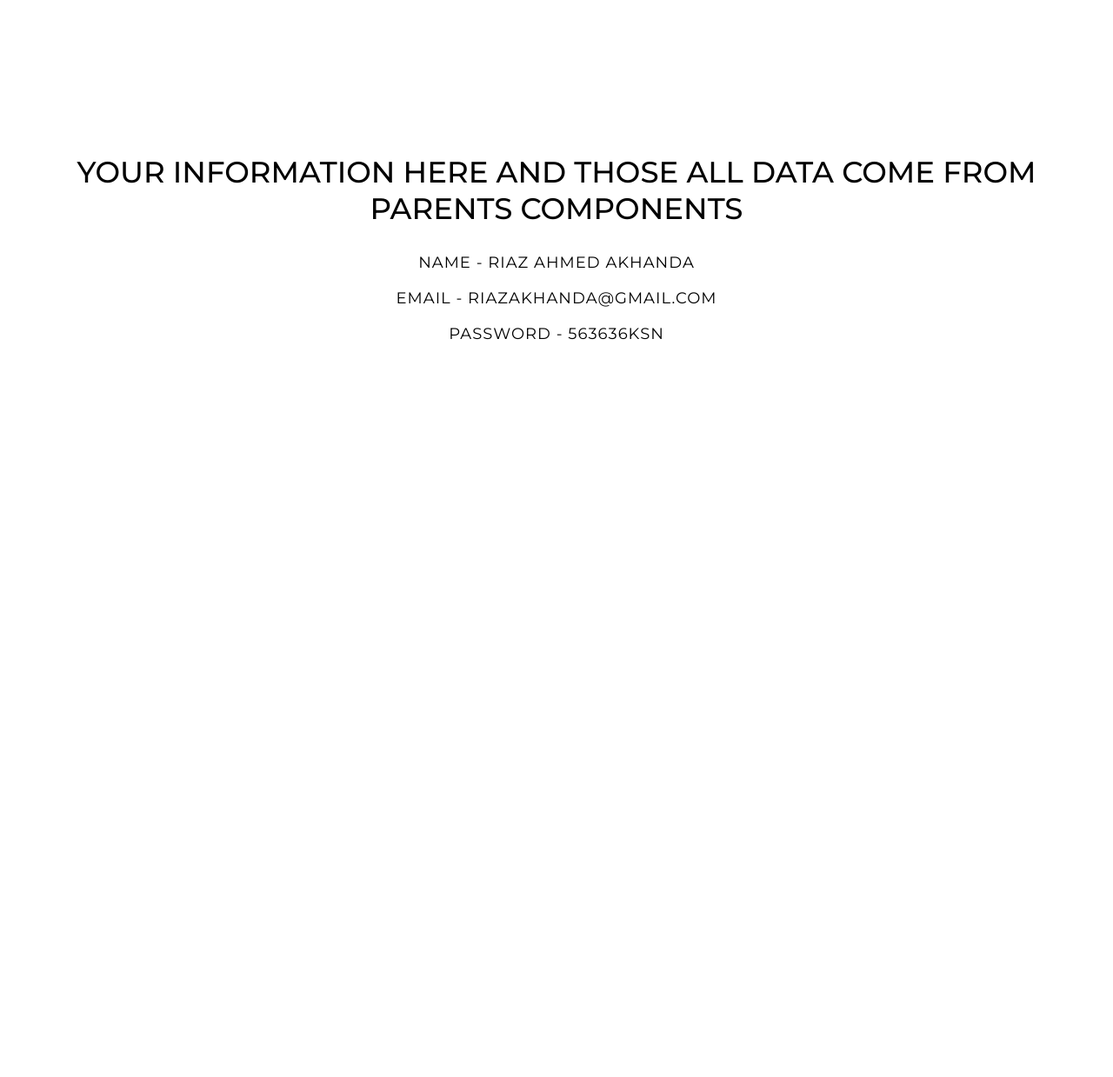
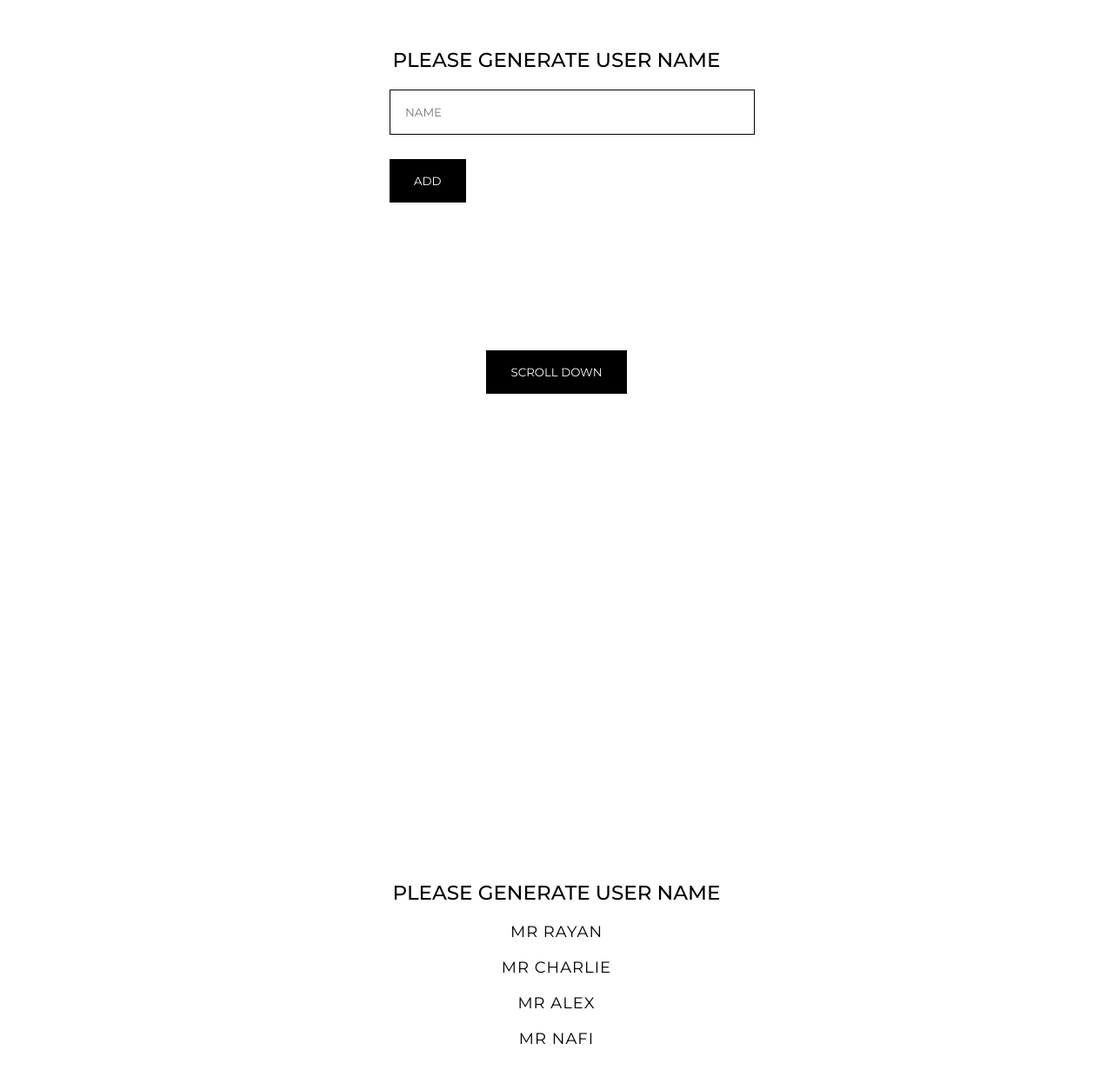
Before and after one commit to riazakhanda017ksn/wood-worth-cabinetry, a React (Create React App) app: page / in a window 1280 px wide. Shown: the part 105-1344 px from the top of the page at 87% size. Before the commit the page ends 800 px from the top, so only its background shows below. Built offline with nearby package versions, Linux system fonts and the light colour scheme.

Commit message:
todo app completed

```diff
--- a/src/App.js
+++ b/src/App.js
@@ -1,19 +1,18 @@
 import React from "react";
-import DataLiftingFromChild from "./components/DataLiftingFromChild/DataLiftingFromChild";
+import { useState } from "react";
+import AddToDo from "./components/TodoApp/AddToDo/AddToDo";
+import Todo from "./components/TodoApp/Todo/Todo";
 
+const toDoData = ["mr rayan", "mr charlie", "mr alex", "mr nafi"];
 function App() {
-  const info = {
-    name: "RIaz Ahmed Akhanda",
-    email: "riazakhanda@gmail.com",
-    password: "563636ksn",
-  };
-  const dataLifting = (data) => {
-    const { name, email, password } = data;
-    console.log(name, email, password);
+  const [todoData, setTodoData] = useState(toDoData);
+  const handleData = (data) => {
+    setTodoData([...todoData, data]);
   };
   return (
     <>
-      <DataLiftingFromChild info={info} lifting={dataLifting} />
+      <AddToDo liftingData={handleData} />
+      <Todo todoData={todoData} />
     </>
   );
 }
--- /dev/null
+++ b/src/components/TodoApp/AddToDo/AddToDo.jsx
@@ -0,0 +1,37 @@
+import React, { useState } from "react";
+
+const AddToDo = (props) => {
+  const [name, setName] = useState("");
+  const handleDataChange = (e) => {
+    setName(e.target.value);
+  };
+  const onSubmitData = (e) => {
+    e.preventDefault();
+    props.liftingData(name);
+    // setTimeout(() => {
+    //   window.location.reload();
+    // }, 3000);
+  };
+  return (
+    <div className="data-adding">
+      <h1>Please generate user name</h1>
+      <form onSubmit={onSubmitData}>
+        <input
+          type="text"
+          name="name"
+          placeholder="name"
+          onChange={handleDataChange}
+          value={name}
+          required
+        />
+        <button type="submit">Add</button>
+      </form>
+
+      <div className="text-center">
+        <button>scroll down </button>
+      </div>
+    </div>
+  );
+};
+
+export default AddToDo;
--- /dev/null
+++ b/src/components/TodoApp/TodaDataPassing/TodaDataPassing.jsx
@@ -0,0 +1,11 @@
+import React from "react";
+
+const TodoDataPassing = (props) => {
+  return (
+    <>
+      <h3> {props.todo}</h3>
+    </>
+  );
+};
+
+export default TodoDataPassing;
--- /dev/null
+++ b/src/components/TodoApp/Todo/Todo.jsx
@@ -0,0 +1,15 @@
+import React from "react";
+import TodoDataPassing from "../TodaDataPassing/TodaDataPassing";
+
+const Todo = ({ todoData }) => {
+  return (
+    <div className="data-adding">
+      <h1>Please generate user name</h1>
+      {todoData.map((todo, index) => (
+        <TodoDataPassing todo={todo} key={index} />
+      ))}
+    </div>
+  );
+};
+
+export default Todo;
--- a/src/index.css
+++ b/src/index.css
@@ -26,6 +26,19 @@ body {
 form {
   width: 30%;
   margin: 0 auto !important;
+}
+
+.data-adding h1{
+    font-weight: 500;
+    font-size: 23px;
+    margin-bottom: 20px !important;
+    text-align: center;
+
+}
+
+.data-adding {
+  position: relative;
+  padding: 160px 0!important;
 }
 
 @media (max-width: 990px) {
@@ -83,7 +96,22 @@ button {
   margin-bottom: 19px !important;
   letter-spacing: 1px;
 }
+h3 {
+  font-size: 18px;
+  font-weight: 400;
+  margin-bottom: 19px !important;
+  letter-spacing: 1px;
+  text-align: center;
+}
+.text-center {
+  text-align: center;
+}
 
+.text-center button {
+  position: relative;
+  top: 20vh;
+  margin-bottom: 50vh !important;
+}
 /* textarea {
   width: 100%;
   padding: 10px !important;
```
Also changed, not shown: 1 other file (tests, documents, lock files or other folders).
